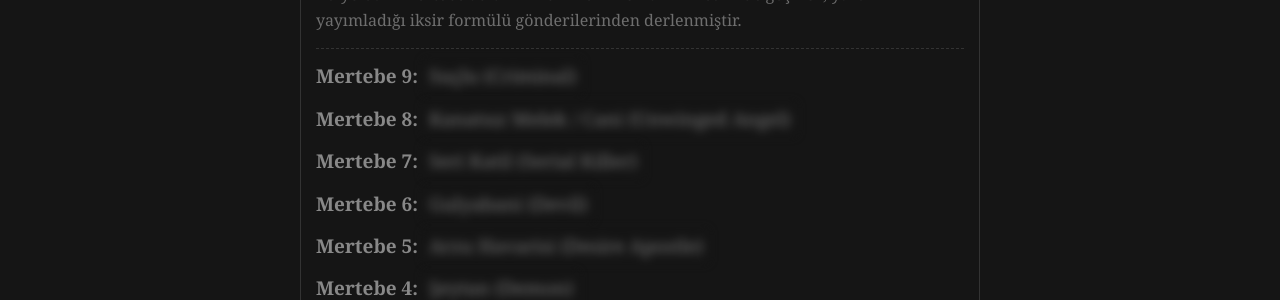
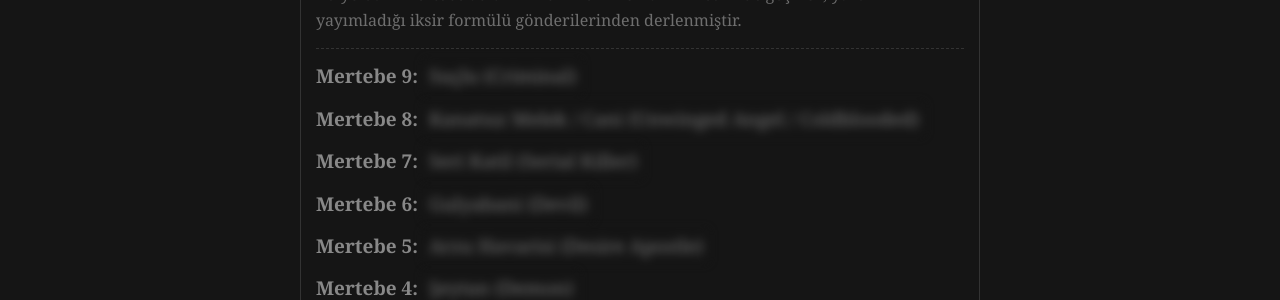
Before and after one commit to Imperium34/Imperium34.github.io, a Jekyll site: the page built from sozluk.html, in a window 1280 px wide and 900 px high, scrolled down 8965 px. Shown: the part 154-454 px from the top of the window. Built offline with Jekyll 4.4.1, drawn with Linux system fonts in a browser that asks for light colours; comment, search, counter and statistics services are not loaded.

Commit message:
sözlük güncellemesi

```diff
--- a/_data/sozluk.yml
+++ b/_data/sozluk.yml
@@ -1681,7 +1681,7 @@
       metinde: true
       kaynak: metin
     - seviye: 8
-      isim: "Kanatsız Melek / Cani (Unwinged Angel)"
+      isim: "Kanatsız Melek / Cani (Unwinged Angel / Coldblooded)"
       bolum_siniri: 258
       metinde: true
       kaynak: metin
--- a/sozluk.html
+++ b/sozluk.html
@@ -309,8 +309,7 @@ body.spoiler-mode-active .mertebe-notu.notu-locked {
       <strong>Kaynak ekseni:</strong> roman metninin dışından gelen içerik ayrı
       anahtarlarla açılır ve varsayılan olarak kapalıdır. Yazarın metin dışı
       açıklamaları ve <em>Circle of Inevitability</em> içeriği bu anahtarlara
-      bağlıdır. LotM'u bitirmiş olmanız CoI içeriğini açmaz; ayrı bir eserdir ve
-      hâlâ yayımlanmaktadır.
+      bağlıdır. LotM'u bitirmiş olmanız CoI içeriğini açmaz çünkü o, ayrı bir eserdir.
     </p>
 
     <h4>Rozetler yalnızca sapmayı gösterir</h4>
```
